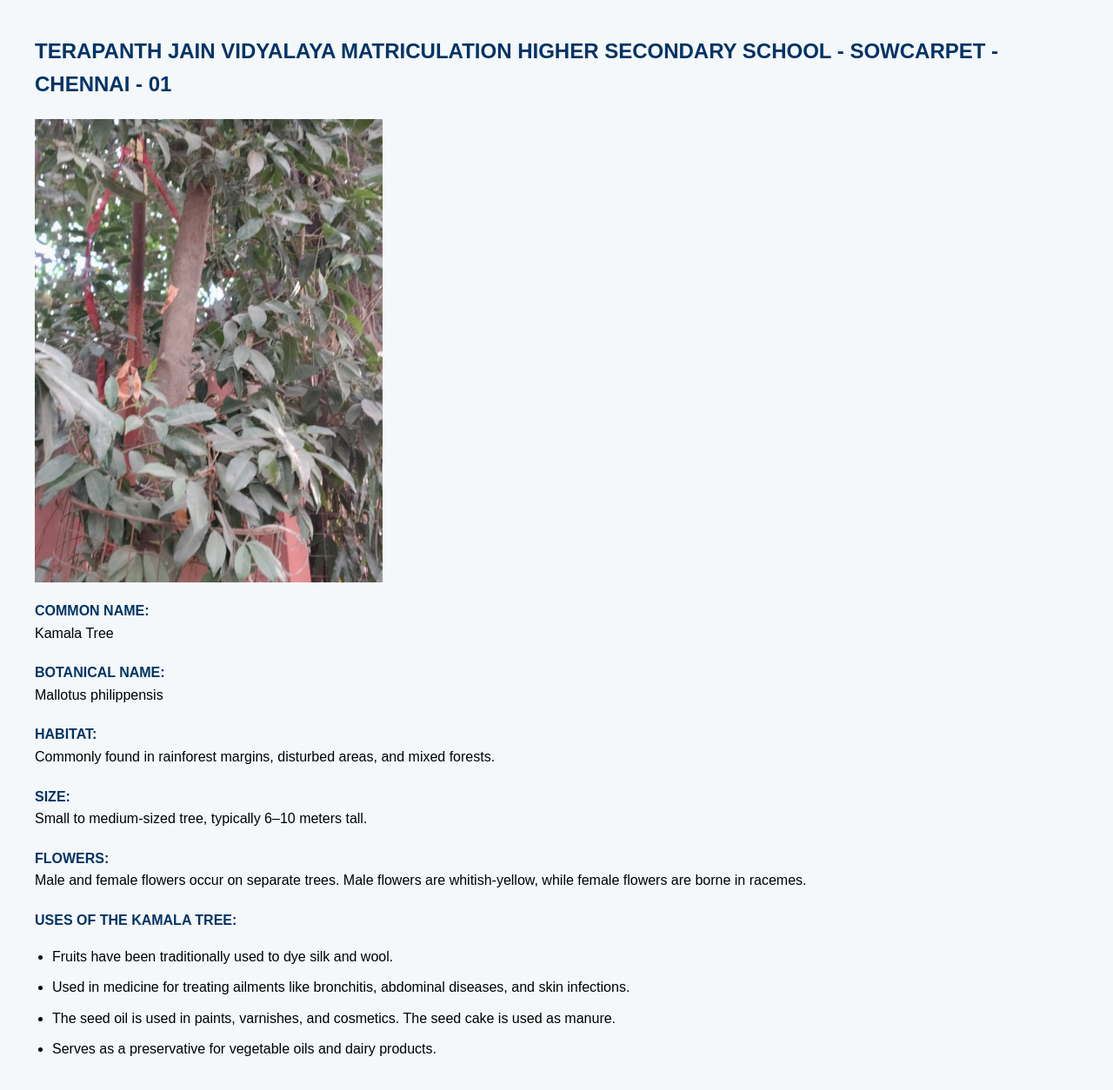
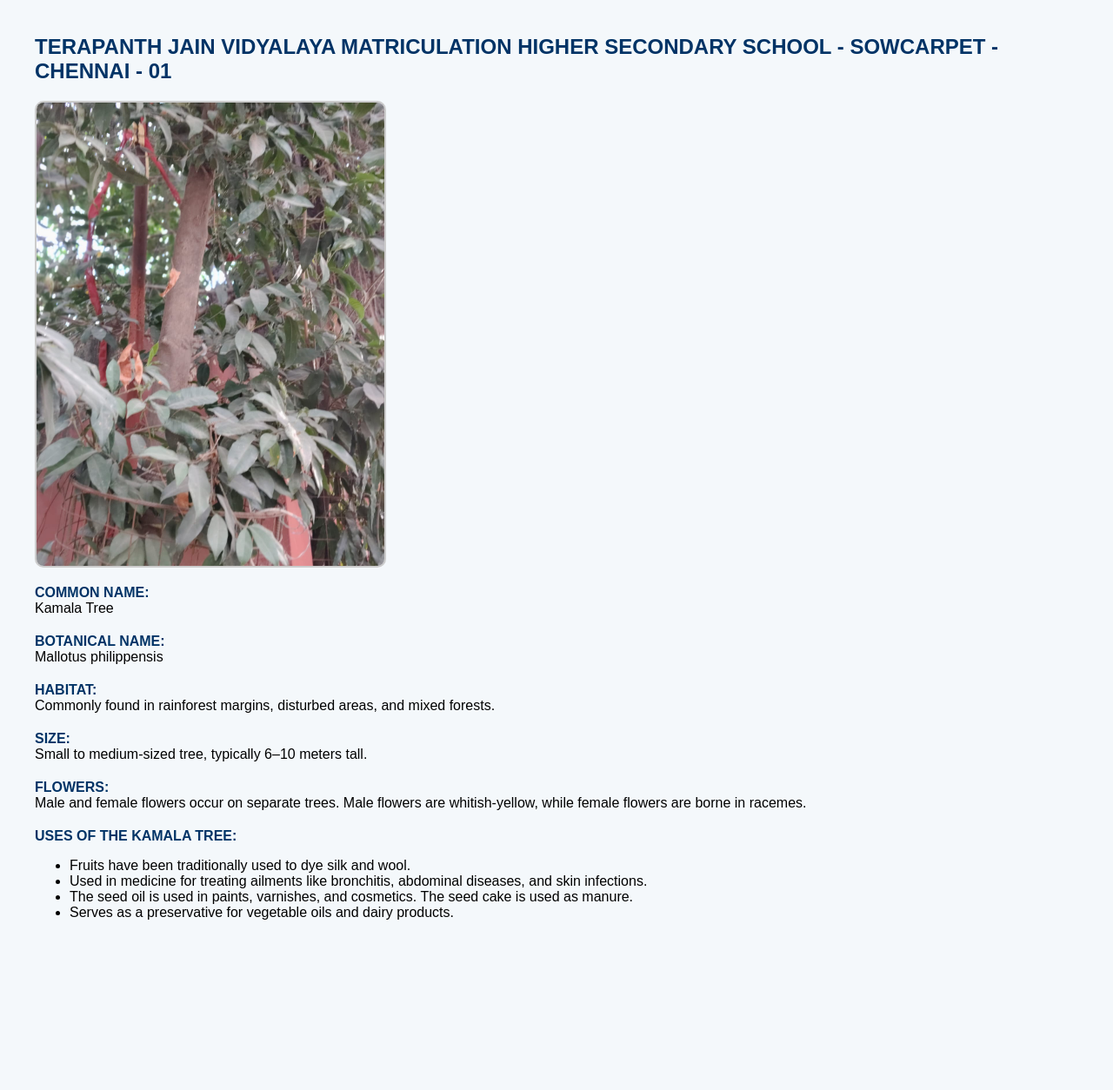
Before and after one commit to protech120/kamala-tree, a plain HTML site: page index.html in a window 1280 px wide. Shown: the whole page at 87% size. After the commit the page ends 1099 px from the top, so only its background shows below. Drawn offline with Linux system fonts and the light colour scheme.

Commit message:
Update index.html

```diff
--- a/index.html
+++ b/index.html
@@ -2,52 +2,38 @@
 <html lang="en">
 <head>
   <meta charset="UTF-8">
-  <title>Kamala Tree Information</title>
+  <title>Kamala Tree</title>
   <style>
     body {
       font-family: Arial, sans-serif;
+      background-color: #f4f8fb;
       margin: 40px;
-      line-height: 1.6;
-      background-color: #f4f8fb;
     }
-
     .heading {
+      font-size: 24px;
       font-weight: bold;
-      color: #003366; /* dark blue */
-      font-size: 1.5em;
-      margin-bottom: 10px;
+      color: #003366;
     }
-
     .sub-heading {
       font-weight: bold;
       color: #003366;
       margin-top: 20px;
     }
-
     img {
+      width: 400px;
       display: block;
-      max-width: 100%;
-      height: auto;
       margin: 20px 0;
-      width: 400px;
-    }
-
-    ul {
-      padding-left: 20px;
-    }
-
-    li {
-      margin-bottom: 10px;
+      border: 2px solid #ccc;
+      border-radius: 10px;
     }
   </style>
 </head>
 <body>
-
   <div class="heading">
     TERAPANTH JAIN VIDYALAYA MATRICULATION HIGHER SECONDARY SCHOOL - SOWCARPET - CHENNAI - 01
   </div>
 
-  <img src="kamala_tree.jpeg" alt="Kamala Tree Image">
+  <img src="kamala_tree.jpeg" alt="Kamala Tree">
 
   <div class="sub-heading">COMMON NAME:</div>
   Kamala Tree
@@ -71,6 +57,5 @@
     <li>The seed oil is used in paints, varnishes, and cosmetics. The seed cake is used as manure.</li>
     <li>Serves as a preservative for vegetable oils and dairy products.</li>
   </ul>
-
 </body>
 </html>
```
